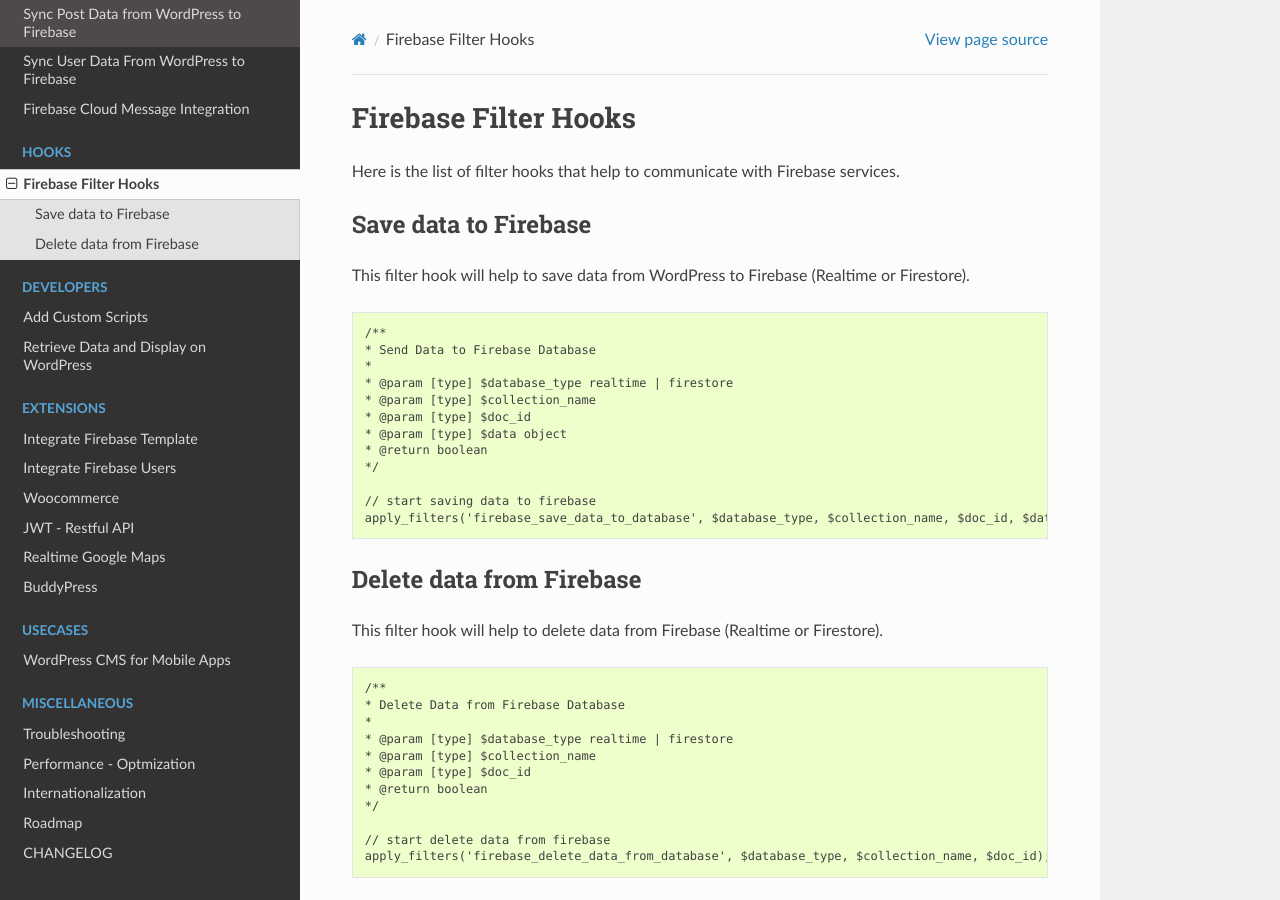
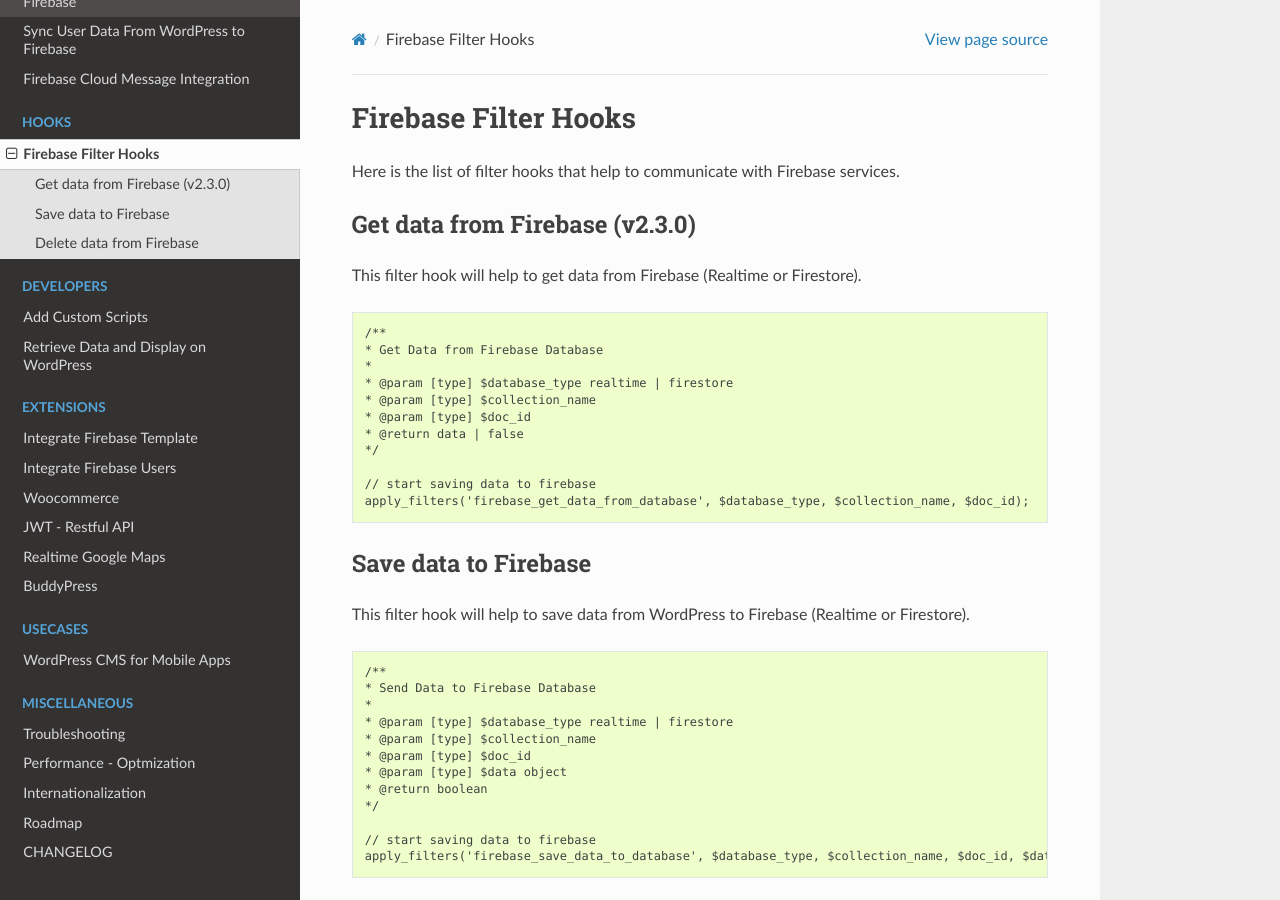
Before and after one commit to dalenguyen/firebase-wordpress-docs, a Sphinx documentation site: the page built from docs/hooks/filters.rst, in a window 1280 px wide and 900 px high. Built offline with Sphinx 7.4.7 and the Read the Docs theme 2.0.0, drawn with Linux system fonts in a browser that asks for light colours.

Commit message:
Updated guide for Firebase WordPress v2.6.0

```diff
--- a/docs/conf.py
+++ b/docs/conf.py
@@ -22,7 +22,7 @@
 author = u"Dale Nguyen"
 
 # The short X.Y version
-version = "2.5.0"
+version = "2.6.0"
 release = version
 
 # -- General configuration ---------------------------------------------------
--- a/docs/hooks/filters.rst
+++ b/docs/hooks/filters.rst
@@ -2,6 +2,27 @@
 =============
 
 Here is the list of filter hooks that help to communicate with Firebase services.
+
+Get data from Firebase (v2.3.0)
+----------------------------------
+
+This filter hook will help to get data from Firebase (Realtime or Firestore).
+
+
+.. code-block:: php
+
+    /**
+    * Get Data from Firebase Database
+    *
+    * @param [type] $database_type realtime | firestore
+    * @param [type] $collection_name
+    * @param [type] $doc_id
+    * @return data | false
+    */
+
+    // start saving data to firebase
+    apply_filters('firebase_get_data_from_database', $database_type, $collection_name, $doc_id);
+
 
 Save data to Firebase
 ----------------------------------
--- a/docs/index.rst
+++ b/docs/index.rst
@@ -4,7 +4,7 @@
 .. meta::
    :description lang=en: Guide on how to integrate Firebase to WordPress.
 
-Last updated: May 29, 2021
+Last updated: June 20, 2021
 
 .. raw:: html
 
@@ -49,9 +49,9 @@
 Products
 -----------
 
-- `Integrate Firebase PRO <https://firebase.dalenguyen.me/>`_ - `v2.12.0`
+- `Integrate Firebase PRO <https://firebase.dalenguyen.me/>`_ - `v2.13.0`
 - `Firebase WordPress Functions <https://firebase-wordpress-docs.readthedocs.io/en/latest/intro/cloud-functions-deployment.html>`_ - `v1.1.0` (bundle with PRO plugin)
-- `Integrate Firebase Woocommerce <https://firebase-wordpress-docs.readthedocs.io/en/latest/extensions/woocommerce.html>`_ - `v2.1.0` (Extension)
+- `Integrate Firebase Woocommerce <https://firebase-wordpress-docs.readthedocs.io/en/latest/extensions/woocommerce.html>`_ - `v2.2.0` (Extension)
 - `Integrate Firebase Users <https://firebase-wordpress-docs.readthedocs.io/en/latest/extensions/firebase-users.html>`_ - `v1.1.0` (Extension)
 - `Integrate Firebase Template <https://firebase-wordpress-docs.readthedocs.io/en/latest/extensions/firebase-template.html>`_ - `v1.0.0` (Extension)
 
```
Also changed, not shown: docs/extensions/woocommerce.rst (+8 -0 lines), docs/misc/changelog.rst (+13 -0 lines).
